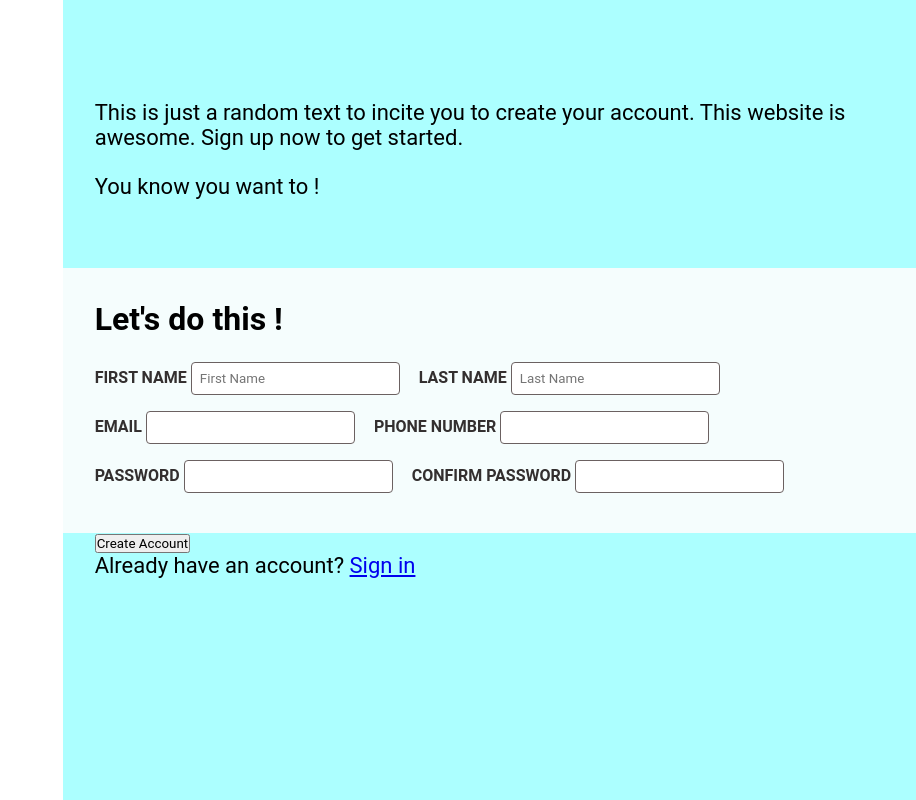
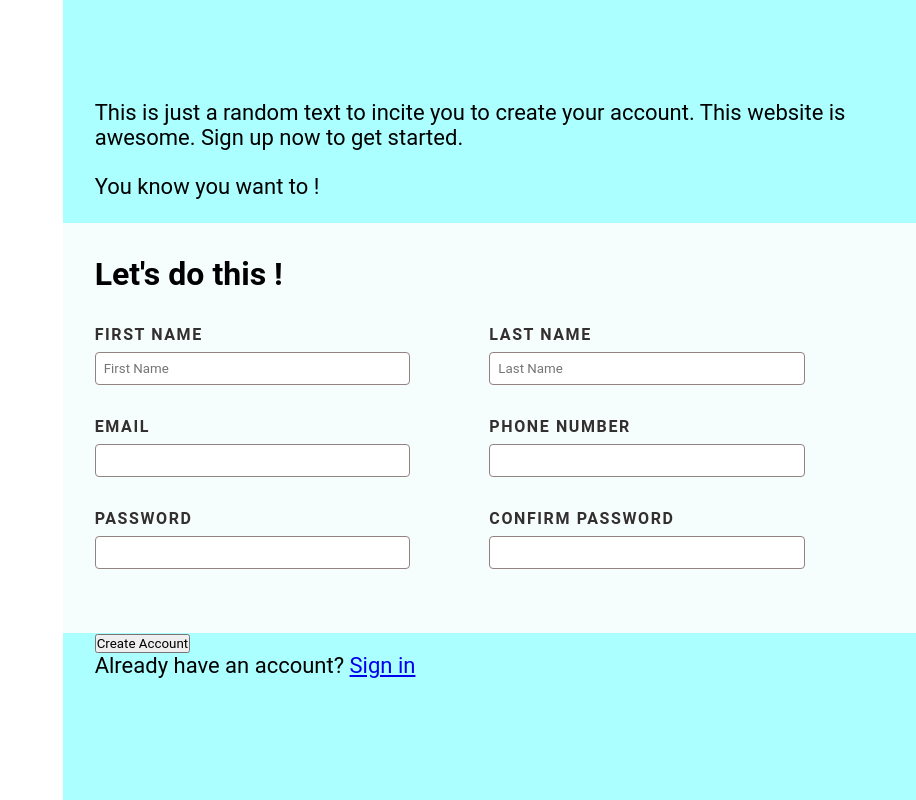
Before and after one commit to thefx3/signup_form, a plain HTML site: page index.html in a window 1280 px wide. Shown: the whole page, without its empty margins (364-1280 px from the left). Drawn offline with Linux system fonts and the light colour scheme.

Commit message:
Form styling finished, miss css styling and validation

```diff
--- a/index.html
+++ b/index.html
@@ -28,24 +28,36 @@
                         <legend>Let's do this !</legend>
 
                         <div class="row">
+                                <div class="form-row">
                                     <label for="name">First Name</label>
                                     <input type="text" id="name" name="name" placeholder="First Name">
+                                </div>
+                                <div class="form-row">
                                     <label for="name">Last Name</label>
                                     <input type="text" id="name" name="name" placeholder="Last Name">
                                 </div>
+                        </div>
 
                         <div class="row">
+                                <div class="form-row">
                                     <label for="email">Email</label>
                                     <input type="email" id="email" name="email">
+                                </div>
+                                <div class="form-row">
                                     <label for="tel">Phone number</label>
                                     <input type="tel" id="tel" name="tel">
                                 </div>
+                        </div>
 
                         <div class="row">
+                                <div class="form-row">
                                     <label for="password">Password</label>
                                     <input type="password" id="password" name="password">
+                                </div>
+                                <div class="form-row">
                                     <label for="password">Confirm Password</label>
                                     <input type="password" id="password" name="password">
+                                </div>
                         </div>
 
                     </fieldset>
--- a/styles.css
+++ b/styles.css
@@ -85,33 +85,43 @@ p {
     border: none;
     margin: 2rem 0;
     width:100%;
+    display: flex;
+    flex-flow: column;
 }
+
 
 legend {
     font-size: 2rem;
     font-weight: bold;
-    margin-bottom: 1rem;
+    margin-bottom: 2rem;
     width: 100%;
 }
 
 .row {
-
+    display: flex;
+    flex-flow: row;
 }
 
+.form-row {
+    display: flex;
+    flex:1;
+    flex-direction: column;
+}
 
 label {
+    letter-spacing: 0.1rem;
     font-size: 1rem;
     text-transform: uppercase;
     justify-content: space-between;
     color: var(--second-text-color);
     font-weight: bold;
-
 }
 
 input {
     padding: 0.5rem;
     margin: 0.5rem 0;
-    margin-right: 15px;
-    border: 1px solid #6b6161;
+    margin-bottom: 2rem;
+    border: 1px solid #928282;
     border-radius: 4px;
+    width:80%;
 }
```
Lines whose indentation alone changed are shown as unchanged.
